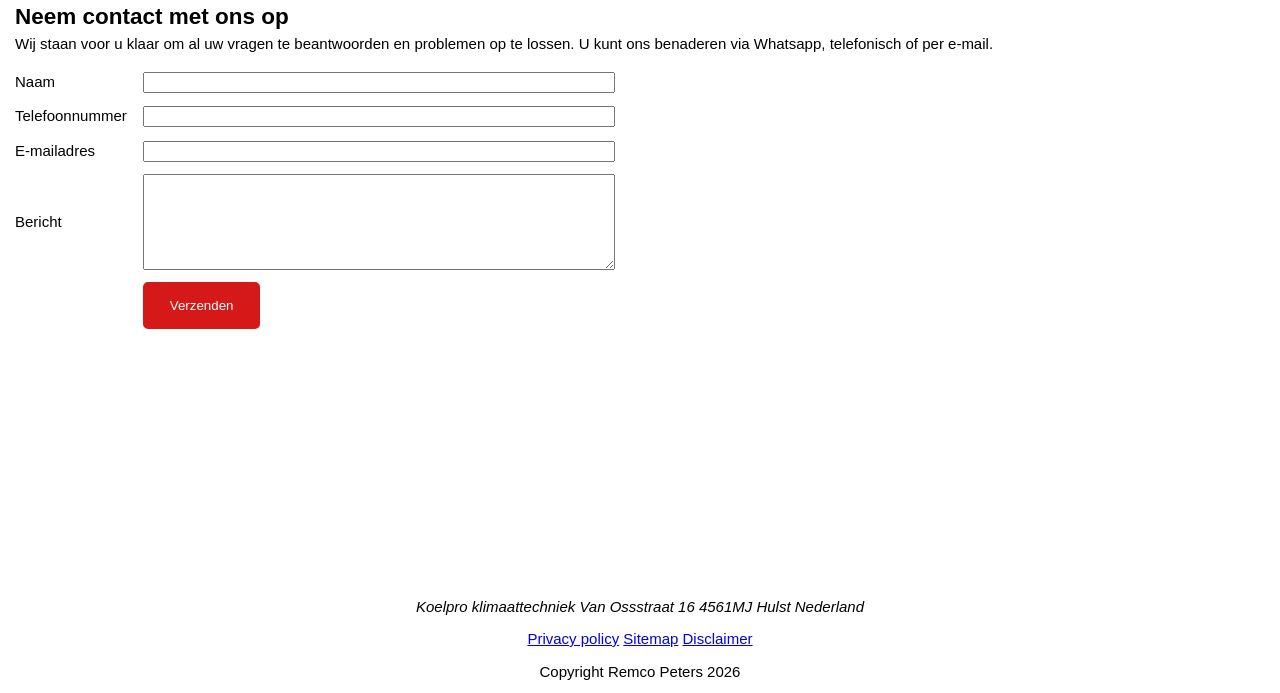
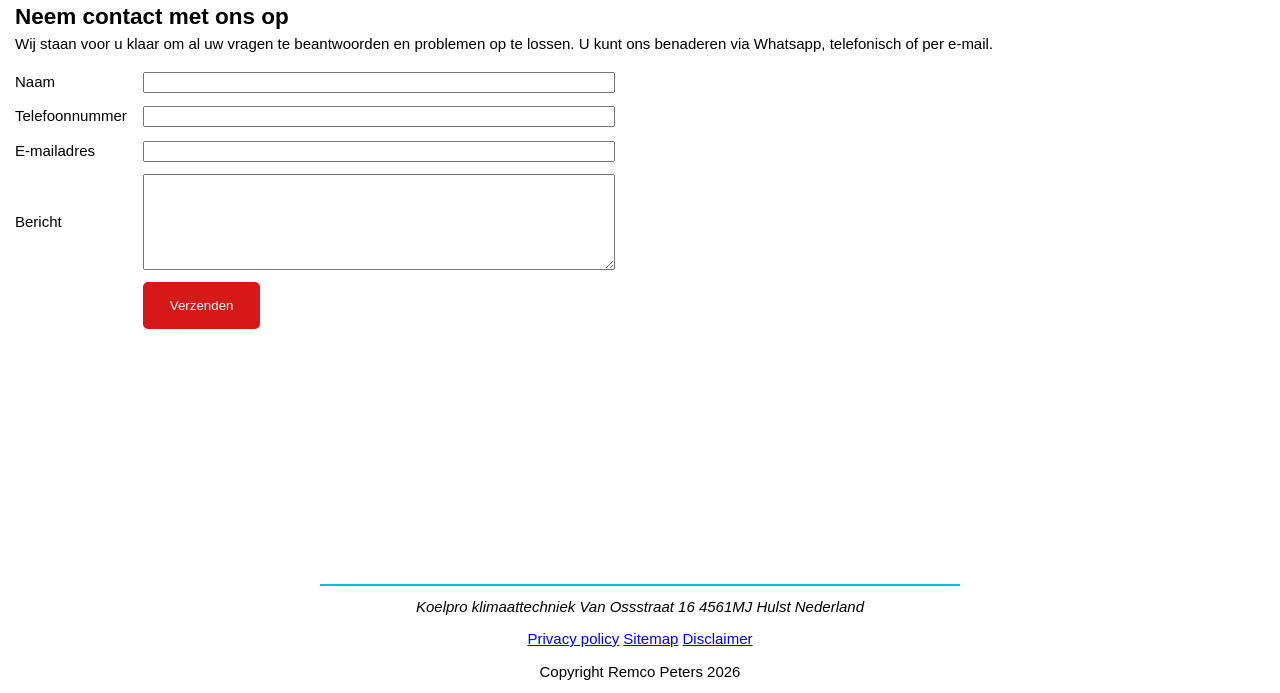
Before and after one commit to remcop1989/koelpro-website, a plain HTML site: page contact.html in a window 1280 px wide. Shown: the part 107-800 px from the top of the page. Drawn offline with Linux system fonts and the light colour scheme.

Commit message:
applied footer to all pages

```diff
--- a/contact.html
+++ b/contact.html
@@ -64,7 +64,7 @@
             </section>
     </main>
 
-    <footer class="pagefooter">
+    <footer class="pagefooter pagefooter__line">
             <div class="pagefooter__address">
                 <address>Koelpro klimaattechniek Van Ossstraat 16 4561MJ Hulst Nederland</address>
             </div>
```
Also changed, not shown: diensten.html (+1 -1 lines), faq.html (+1 -1 lines), over-ons.html (+1 -1 lines). Lines whose indentation alone changed are shown as unchanged.
